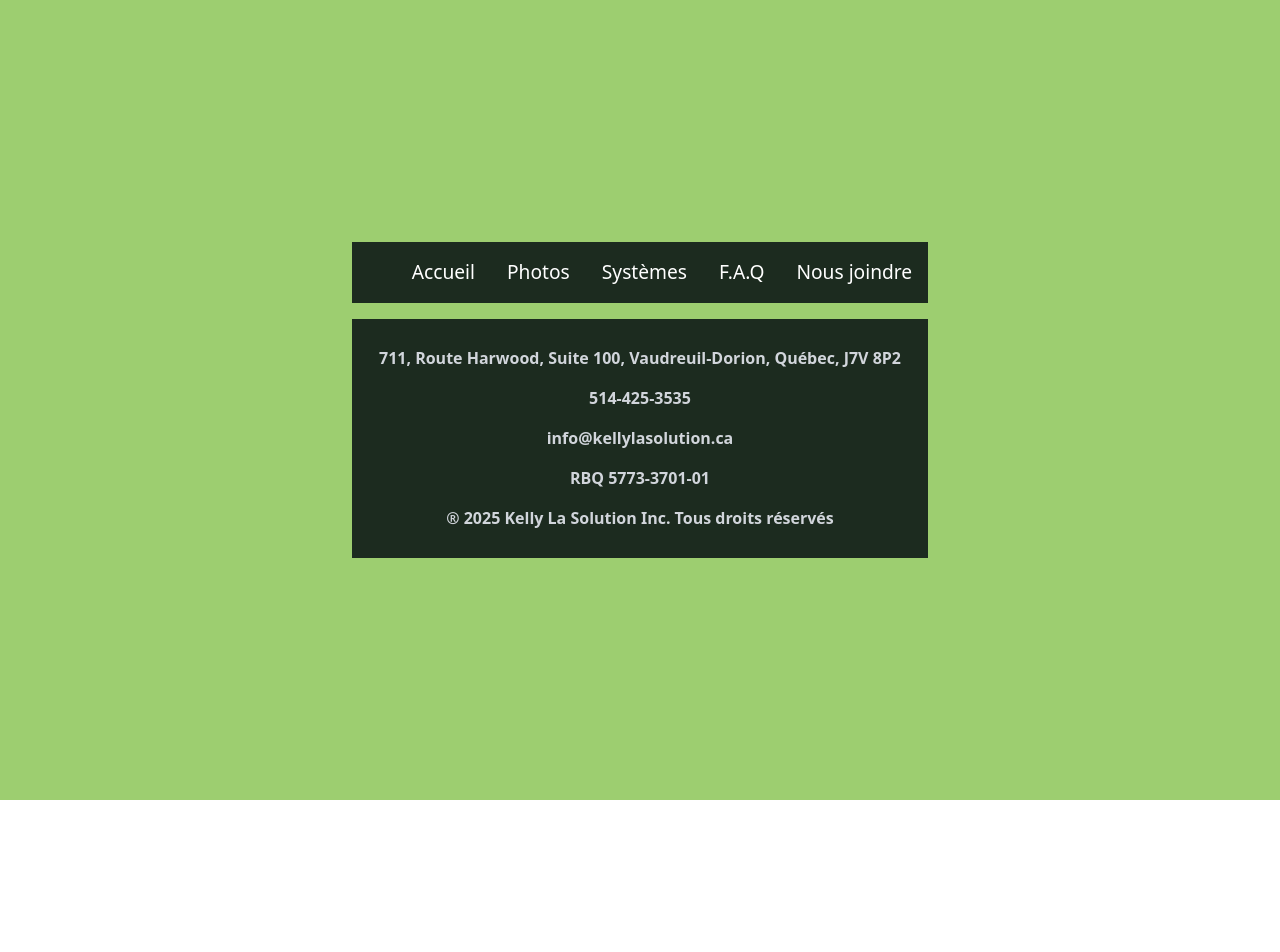
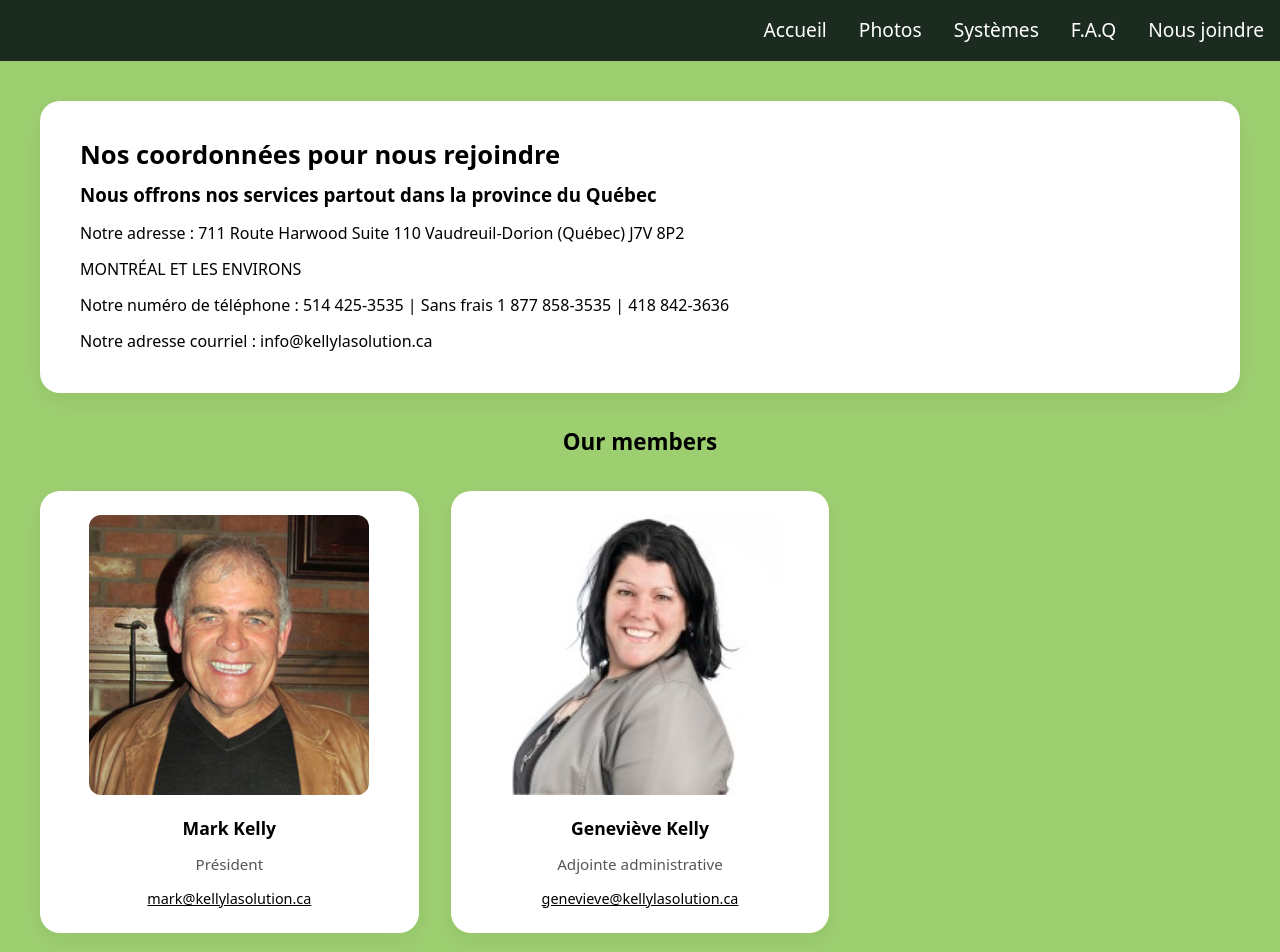
Before and after one commit to 2259198/Kelly-La-Solution-Refont, a React (Vite) app: page /Contact in a window 1280 px wide. Shown: the top 952 px of the page. Before the commit the page ends 800 px from the top, so only its background shows below. Built offline with nearby package versions, Linux system fonts and the light colour scheme.

Commit message:
I made all of the buttons of the burger menu work. I started the scss layout for the contact page. I made everything aligned perfectly. I'll start looking for icons to put on the contact-container section

```diff
--- a/src/App.jsx
+++ b/src/App.jsx
@@ -24,11 +24,10 @@ function App() {
             <Route path='/' element={<SepticSystem />} />
             <Route path='/' element={<SpiralRake />} />
             <Route path='/' element={<FrenchDrain />} />
-            <Route path='/' element={<PhotosVideos />} />
+            <Route path='/Photos' element={<PhotosVideos />} />
             <Route path='/' element={<SportField />} />
-            <Route path='/' element={<Contact />} />
-            <Route path='/' element={<FAQ />} />
-            <Route path='/' element={<Contact />} />
+            <Route path='/FAQ' element={<FAQ />} />
+            <Route path='/Contact' element={<Contact />} />
           </Routes>
         </main>
         <Footer/>
--- a/src/components/Contact.jsx
+++ b/src/components/Contact.jsx
@@ -16,6 +16,7 @@ export default function Contact() {
 
             </div>
 
+            <div className="members-section">
                 <h2> Our members </h2>
                 {
                     members.map((member) => {
@@ -31,5 +32,7 @@ export default function Contact() {
                     })
                 }
             </div>
+
+        </div>
     )
 }
--- a/src/components/Contact.scss
+++ b/src/components/Contact.scss
@@ -1,36 +1,121 @@
 .Contact {
+    width: 100vw;
+    padding: 1.5rem;
     display: flex;
-    justify-content: center;
     flex-direction: column;
-    width: 100vw;
-    text-align: center;
-    padding: 2.5rem;
+    align-items: center;
+    gap: 2rem;
+    color: #000;
 
-    color: black;
-    gap: 2rem;
+    .contact-container,
+    .members-section {
+        width: 100%;
+        max-width: 1200px;
+    }
 
     .contact-container {
         display: flex;
-        justify-content: center;
         flex-direction: column;
-        gap: 1rem;
-        background-color: white;
-        border-radius: 20px;
-        padding: 2rem;
+        gap: 0.75rem;
+        background-color: #fff;
+        border-radius: 1.25rem;
+        padding: 1.5rem;
+        box-shadow: 0 8px 24px rgba(0, 0, 0, 0.05);
     }
 
-    .members {
+    .members-section {
         display: flex;
-        justify-content: center;
         flex-direction: column;
-        gap: 1rem;
-        background-color: white;
-        border-radius: 20px;
-        padding: 2rem;
+        gap: 1.5rem;
+        width: 100%;
+
+        h2 {
+            text-align: center;
+        }
+
+        .members {
+            display: flex;
+            flex-direction: column;
+            align-items: center;
+            gap: 0.75rem;
+            background-color: #fff;
+            border-radius: 1.25rem;
+            padding: 1.5rem;
+            text-align: center;
+            box-shadow: 0 8px 24px rgba(0, 0, 0, 0.05);
+
+            img {
+                width: 100%;
+                max-width: 280px;
+                height: auto;
+                border-radius: 12px;
+                object-fit: cover;
+            }
+
+            h4 {
+                margin-top: 0.5rem;
+                font-size: 1.1rem;
+            }
+
+            p {
+                font-size: 0.95rem;
+                color: #555;
+            }
+
+            a {
+                font-size: 0.9rem;
+                color: #000;
+                text-decoration: underline;
+
+                &:hover {
+                    opacity: 0.7;
+                }
+            }
+        }
     }
-
 }
 
 h1 {
-    font-size: 1.5rem;
+    font-size: 1.4rem;
 }
+
+h2 {
+    font-size: 1.25rem;
+}
+
+@media (min-width: 768px) {
+    .Contact {
+        padding: 2.5rem;
+
+        h1 {
+            font-size: 1.6rem;
+        }
+
+        h2 {
+            font-size: 1.4rem;
+        }
+
+        .members-section {
+            display: grid;
+            grid-template-columns: repeat(2, 1fr);
+            gap: 2rem;
+
+            h2 {
+                grid-column: 1 / -1;
+            }
+        }
+    }
+}
+
+
+@media (min-width: 1024px) {
+    .Contact {
+        .members-section {
+            grid-template-columns: repeat(3, 1fr);
+        }
+
+        .contact-container {
+            padding: 2.5rem;
+        }
+    }
+}
--- a/src/components/Header.jsx
+++ b/src/components/Header.jsx
@@ -15,11 +15,11 @@ export default function Header() {
 
       {/* Navigation */}
       <nav className={`nav-menu ${menuOpen ? "active" : ""}`}>
-        <a href="#">Accueil</a>
-        <a href="#">Photos</a>
+        <a href="/">Accueil</a>
+        <a href="/Photos">Photos</a>
         <a href="#">Systèmes</a>
-        <a href="#">F.A.Q</a>
-        <a href="#">Nous joindre</a>
+        <a href="/FAQ">F.A.Q</a>
+        <a href="/Contact">Nous joindre</a>
       </nav>
     </header>
   );
```
Lines whose indentation alone changed are shown as unchanged.
